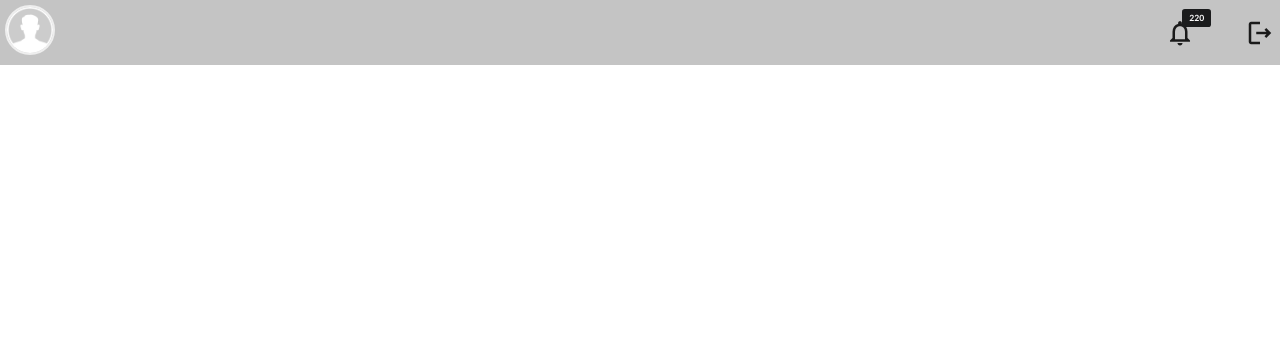
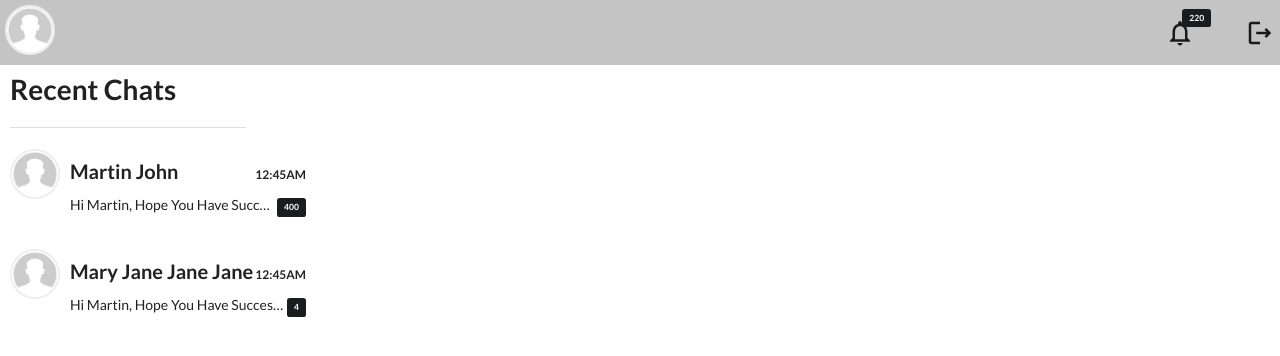
Before and after one commit to martin-alem/cohatch-notification-frontend, a React (Create React App) app: page / in a window 1280 px wide. Shown: the top 356 px of the page. Built offline with nearby package versions, Linux system fonts and the light colour scheme.

Commit message:
implemented the list , recentchat and chat component

```diff
--- /dev/null
+++ b/src/components/chat/Chat.css
@@ -0,0 +1,46 @@
+.Chat {
+  width: 100%;
+  display: flex;
+  justify-content: space-between;
+  gap: 1rem;
+  margin-bottom: 2rem;
+  cursor: pointer;
+}
+
+.Chat-details {
+  width: 100%;
+  display: flex;
+  flex-direction: column;
+  justify-content: flex-start;
+}
+
+.Chat-user-time {
+  width: 100%;
+  height: 100%;
+  display: flex;
+  justify-content: space-between;
+  align-items: baseline;
+}
+
+.Chat-user-time h1 {
+  width: 20rem;
+  text-transform: capitalize;
+  overflow: hidden;
+  white-space: nowrap;
+  text-overflow: ellipsis;
+}
+
+.Chat-message-unread {
+  width: 100%;
+  display: flex;
+  justify-content: space-between;
+  align-items: baseline;
+}
+
+.Chat-message-unread p {
+  width: 30rem;
+  text-transform: capitalize;
+  overflow: hidden;
+  white-space: nowrap;
+  text-overflow: ellipsis;
+}
--- /dev/null
+++ b/src/components/chat/Chat.js
@@ -0,0 +1,31 @@
+import React from "react";
+import "./Chat.css";
+import Image from "./../image/Image";
+
+class Chat extends React.Component {
+  constructor(props) {
+    super(props);
+  }
+  render() {
+    const { firstName, lastName, photo, lastMessage, time, unread } = this.props.chat;
+    return (
+      <div className="Chat">
+        <div className="Chat-Image">
+          <Image size="small" alt={`${firstName} ${lastName}`} photo={photo} />
+        </div>
+        <div className="Chat-details">
+          <div className="Chat-user-time">
+            <h1 className="ui header">{`${firstName} ${lastName}`}</h1>
+            <div className="ui sub header">{time}</div>
+          </div>
+          <div className="Chat-message-unread">
+            <p className="Chat-message">{lastMessage}</p>
+            <div className="ui black label">{unread}</div>
+          </div>
+        </div>
+      </div>
+    );
+  }
+}
+
+export default Chat;
--- /dev/null
+++ b/src/components/list/List.css
@@ -0,0 +1,4 @@
+.List {
+  width: 100%;
+  padding: 1rem;
+}
--- /dev/null
+++ b/src/components/list/List.js
@@ -0,0 +1,21 @@
+import React from "react";
+import "./List.css";
+
+class List extends React.Component {
+  constructor(props) {
+    super(props);
+  }
+
+  render() {
+    const { children, title } = this.props;
+    return (
+      <div className="List">
+        <h1 className="ui huge header">{title}</h1>
+        <div className="ui section divider"></div>
+        {children}
+      </div>
+    );
+  }
+}
+
+export default List;
--- /dev/null
+++ b/src/components/recent-chat/RecentChat.js
@@ -0,0 +1,35 @@
+import React from "react";
+import "./RecentChat.css";
+import Chat from "./../chat/Chat";
+
+class RecentChat extends React.Component {
+  render() {
+    const recentChats = [
+      {
+        firstName: "Martin",
+        lastName: "John",
+        lastMessage: "Hi martin, hope you have successfully finished that project",
+        time: "12:45AM",
+        unread: 400,
+        photo: "",
+      },
+      {
+        firstName: "Mary",
+        lastName: "Jane Jane Jane",
+        lastMessage: "Hi martin, hope you have successfully finished that project",
+        time: "12:45AM",
+        unread: 4,
+        photo: "",
+      },
+    ];
+    return (
+      <div className="RecentChat">
+        {recentChats.map((chat, index) => {
+          return <Chat chat={chat} key={index} />;
+        })}
+      </div>
+    );
+  }
+}
+
+export default RecentChat;
--- /dev/null
+++ b/src/pages/home/Home.css
@@ -0,0 +1,13 @@
+.Home {
+  width: 100%;
+  display: flex;
+  flex-direction: column;
+}
+
+.Home-main {
+  width: 100%;
+  height: 100%;
+  display: grid;
+  grid-template-columns: 20% 60% 20%;
+  grid-template-rows: 100%;
+}
--- a/src/pages/home/Home.js
+++ b/src/pages/home/Home.js
@@ -1,11 +1,23 @@
 import React from "react";
+import "./Home.css";
 import Header from "./../../components/header/Header";
+import RecentChat from "../../components/recent-chat/RecentChat";
+import List from "../../components/list/List";
 
 class Home extends React.Component {
   render() {
     return (
       <div className="Home">
         <Header />
+        <div className="Home-main">
+          <div className="Home-recent-chats">
+            <List title="Recent Chats">
+              <RecentChat />
+            </List>
+          </div>
+          <div className="Home-chat-area"></div>
+          <div className="Home-online-users"></div>
+        </div>
       </div>
     );
   }
```
Also changed, not shown: src/components/recent-chat/RecentChat.css (added).
